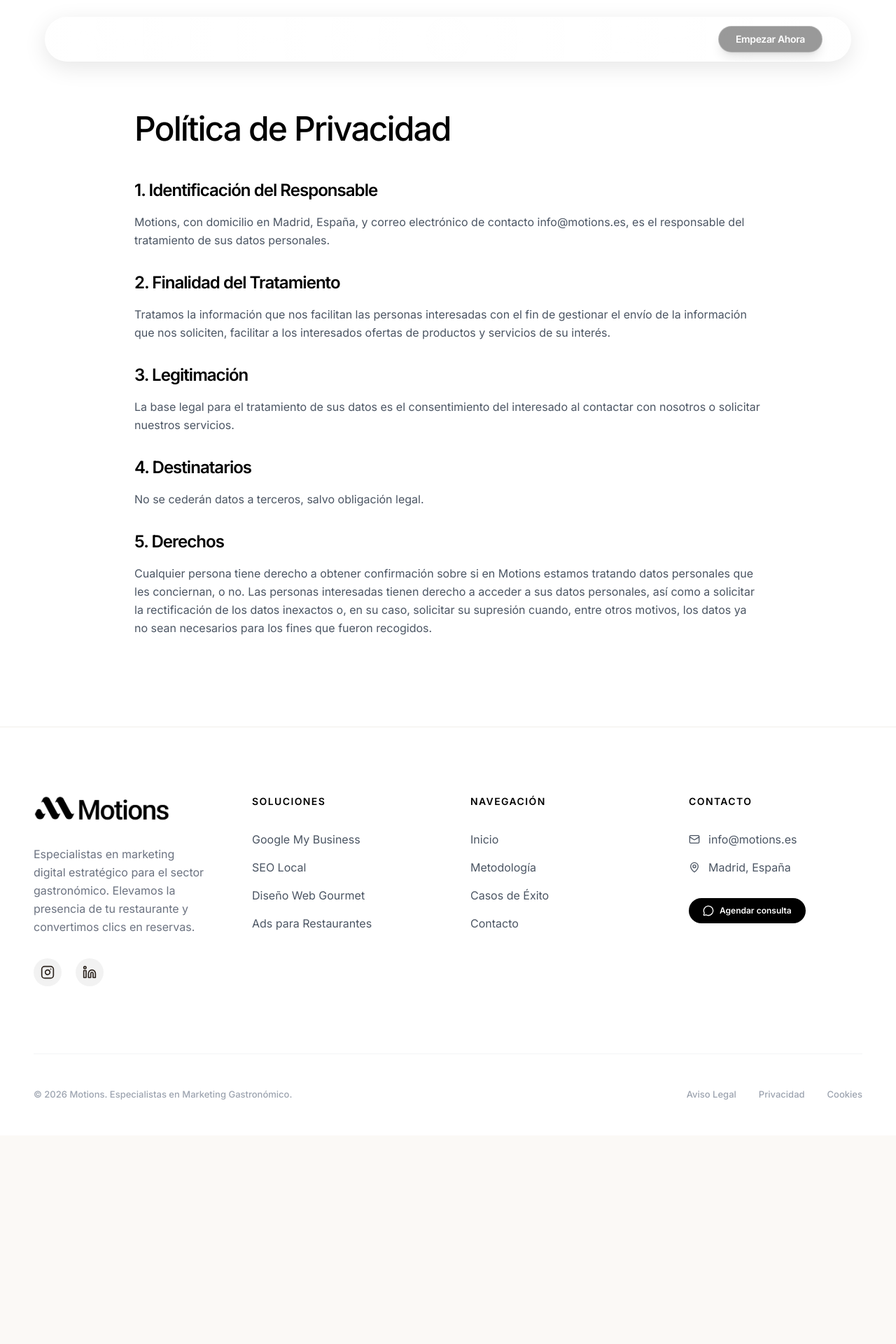
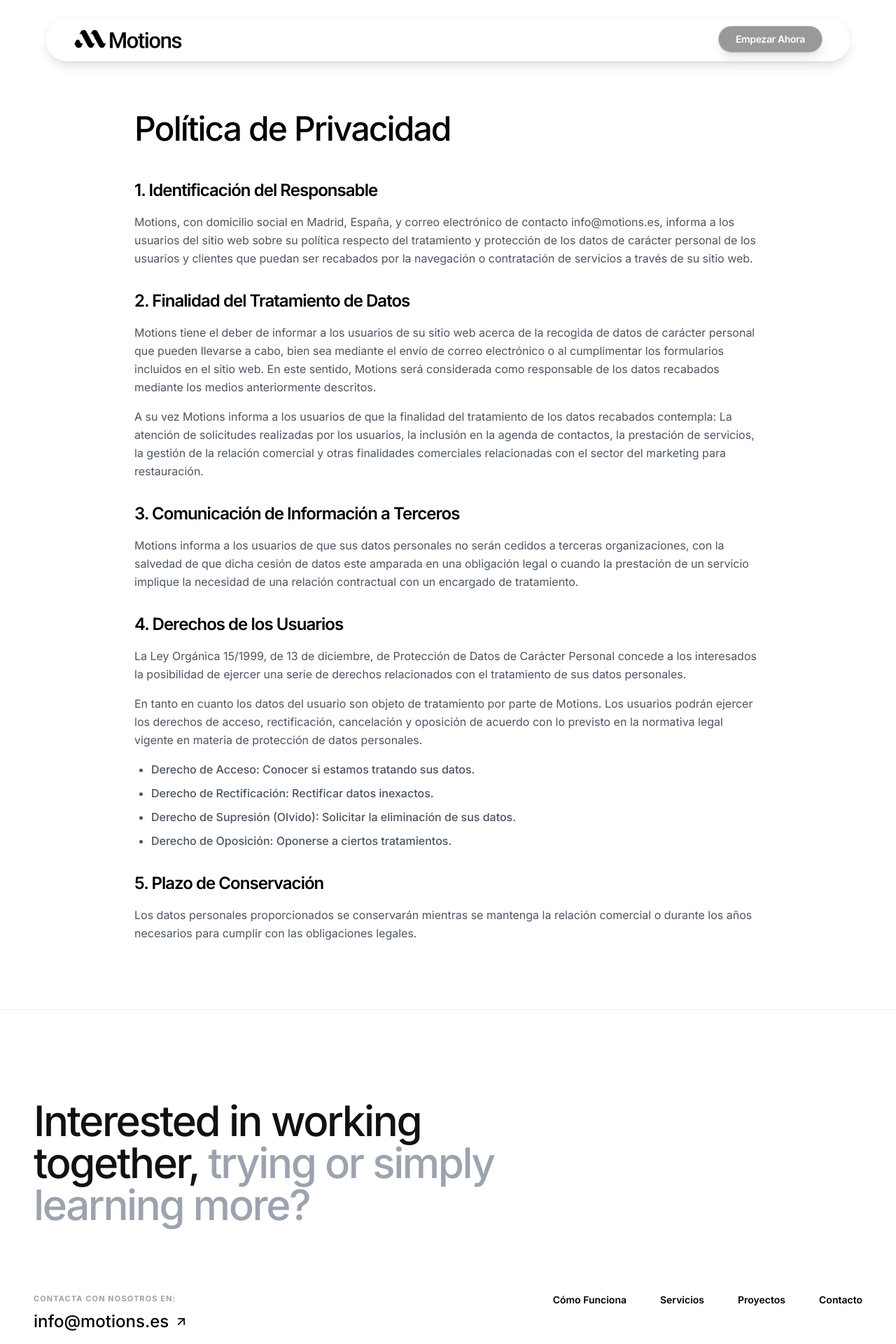
Before and after one commit to motionsmanagement/Motions, a React (Vite) app: page /privacidad in a window 1280 px wide. Shown: the top 1920 px of the page at 70% size. Before the commit the page ends 1622 px from the top, so only its background shows below. Built offline with nearby package versions, Linux system fonts and the light colour scheme.

Commit message:
feat: redesign footer like datawizz, expand legal content, and fix navbar on subpages

```diff
--- a/components/Footer.tsx
+++ b/components/Footer.tsx
@@ -1,80 +1,63 @@
 import React from 'react';
 import { Link } from 'react-router-dom';
-import { Instagram, Linkedin, MessageCircle, Mail, MapPin } from 'lucide-react';
+import { ArrowUpRight } from 'lucide-react';
 
 const Footer: React.FC = () => {
   return (
-    <footer className="bg-white pt-24 pb-12 px-6 md:px-12 border-t border-[#F1EFEA] font-['Inter']">
+    <footer className="bg-white pt-32 pb-10 px-6 md:px-12 border-t border-[#F1EFEA] font-['Inter'] overflow-hidden">
       <div className="max-w-7xl mx-auto">
-        <div className="grid grid-cols-1 md:grid-cols-2 lg:grid-cols-4 gap-16 mb-24">
-          {/* Logo & About */}
-          <div className="flex flex-col gap-8">
-            <Link to="/">
-              <img src="/motionsblack.png" alt="Motions Logo" className="h-10 w-auto" />
-            </Link>
-            <p className="text-gray-500 text-base leading-relaxed max-w-xs">
-              Especialistas en marketing digital estratégico para el sector gastronómico. Elevamos la presencia de tu restaurante y convertimos clics en reservas.
-            </p>
-            <div className="flex gap-5">
-              <a href="#" className="w-10 h-10 rounded-full bg-black/5 flex items-center justify-center hover:bg-black hover:text-white transition-all">
-                <Instagram className="w-5 h-5" />
-              </a>
-              <a href="#" className="w-10 h-10 rounded-full bg-black/5 flex items-center justify-center hover:bg-black hover:text-white transition-all">
-                <Linkedin className="w-5 h-5" />
-              </a>
+        {/* Top Headline Section */}
+        <div className="mb-24">
+          <h3 className="text-4xl md:text-6xl font-medium tracking-tighter text-[#111] max-w-2xl leading-[1.05]">
+            Interested in working together, <span className="text-gray-400">trying or simply learning more?</span>
+          </h3>
+        </div>
+
+        {/* Middle Information Section */}
+        <div className="flex flex-col md:flex-row justify-between items-start gap-12 mb-32">
+          {/* Contact Left */}
+          <div className="flex flex-col gap-2">
+            <span className="text-[11px] font-bold text-gray-400 uppercase tracking-widest">Contacta con nosotros en:</span>
+            <a href="mailto:info@motions.es" className="group flex items-center gap-2 text-xl md:text-2xl font-medium text-black hover:opacity-70 transition-opacity">
+              info@motions.es
+              <ArrowUpRight className="w-5 h-5 group-hover:translate-x-0.5 group-hover:-translate-y-0.5 transition-transform" />
+            </a>
+          </div>
+
+          {/* Navigation Links Right */}
+          <div className="flex flex-wrap gap-x-12 gap-y-6">
+            <Link to="/#how-it-works" className="text-sm font-semibold text-black hover:opacity-60 transition-opacity">Cómo Funciona</Link>
+            <Link to="/#services" className="text-sm font-semibold text-black hover:opacity-60 transition-opacity">Servicios</Link>
+            <Link to="/#cases" className="text-sm font-semibold text-black hover:opacity-60 transition-opacity">Proyectos</Link>
+            <Link to="/#contact" className="text-sm font-semibold text-black hover:opacity-60 transition-opacity">Contacto</Link>
+          </div>
+        </div>
+
+        {/* Massive Brand Mark Section */}
+        <div className="relative mb-8 pt-10 border-t border-gray-100/50">
+          <div className="w-full flex justify-center">
+            <h1 className="text-[15vw] md:text-[18vw] font-black text-black select-none tracking-tighter leading-none grayscale opacity-[0.03] absolute -bottom-8 md:-bottom-20 pointer-events-none">
+              MOTIONS
+            </h1>
+            <img src="/motionsblack.png" alt="Motions Logo" className="w-[85%] md:w-[70%] h-auto opacity-100 relative z-10" />
+          </div>
+        </div>
+
+        {/* Bottom Social & Legal Row */}
+        <div className="mt-20 md:mt-32 pt-10 flex flex-col md:flex-row items-center justify-between gap-6 border-t border-gray-100">
+          <div className="flex flex-col md:flex-row items-center gap-4 md:gap-8 text-[11px] font-medium text-gray-400">
+            <p>© {new Date().getFullYear()} Motions. All rights reserved.</p>
+            <div className="flex gap-6">
+              <Link to="/aviso-legal" className="hover:text-black transition-colors">AVISO LEGAL</Link>
+              <Link to="/privacidad" className="hover:text-black transition-colors">PRIVACIDAD</Link>
+              <Link to="/cookies" className="hover:text-black transition-colors">COOKIES</Link>
             </div>
           </div>
 
-          {/* Soluciones */}
-          <div>
-            <h5 className="text-black font-semibold mb-8 text-sm uppercase tracking-widest">Soluciones</h5>
-            <ul className="space-y-4">
-              <li><Link to="/#services" className="text-gray-600 hover:text-black transition-colors">Google My Business</Link></li>
-              <li><Link to="/#services" className="text-gray-600 hover:text-black transition-colors">SEO Local</Link></li>
-              <li><Link to="/#services" className="text-gray-600 hover:text-black transition-colors">Diseño Web Gourmet</Link></li>
-              <li><Link to="/#services" className="text-gray-600 hover:text-black transition-colors">Ads para Restaurantes</Link></li>
-            </ul>
-          </div>
-
-          {/* Navegación */}
-          <div>
-            <h5 className="text-black font-semibold mb-8 text-sm uppercase tracking-widest">Navegación</h5>
-            <ul className="space-y-4">
-              <li><Link to="/" className="text-gray-600 hover:text-black transition-colors">Inicio</Link></li>
-              <li><Link to="/#how-it-works" className="text-gray-600 hover:text-black transition-colors">Metodología</Link></li>
-              <li><Link to="/#cases" className="text-gray-600 hover:text-black transition-colors">Casos de Éxito</Link></li>
-              <li><Link to="/#contact" className="text-gray-600 hover:text-black transition-colors">Contacto</Link></li>
-            </ul>
-          </div>
-
-          {/* Contacto */}
-          <div>
-            <h5 className="text-black font-semibold mb-8 text-sm uppercase tracking-widest">Contacto</h5>
-            <ul className="space-y-4">
-              <li className="flex items-center gap-3 text-gray-600">
-                <Mail className="w-4 h-4" />
-                <span>info@motions.es</span>
-              </li>
-              <li className="flex items-center gap-3 text-gray-600">
-                <MapPin className="w-4 h-4" />
-                <span>Madrid, España</span>
-              </li>
-              <li className="pt-4">
-                <a href="#contact" className="inline-flex items-center gap-2 px-5 py-2.5 bg-black text-white rounded-full text-xs font-semibold hover:bg-gray-800 transition-all">
-                  <MessageCircle className="w-4 h-4" />
-                  Agendar consulta
-                </a>
-              </li>
-            </ul>
-          </div>
-        </div>
-
-        <div className="pt-12 border-t border-gray-100 flex flex-col md:flex-row items-center justify-between gap-6 text-gray-400 text-[13px] font-medium">
-          <p>© {new Date().getFullYear()} Motions. Especialistas en Marketing Gastronómico.</p>
-          <div className="flex gap-8">
-            <Link to="/aviso-legal" className="hover:text-black transition-colors">Aviso Legal</Link>
-            <Link to="/privacidad" className="hover:text-black transition-colors">Privacidad</Link>
-            <Link to="/cookies" className="hover:text-black transition-colors">Cookies</Link>
+          <div className="flex gap-8 text-[11px] font-bold text-black uppercase tracking-widest">
+            <a href="#" className="hover:opacity-60 transition-all">Instagram</a>
+            <a href="#" className="hover:opacity-60 transition-all">LinkedIn</a>
+            <a href="#" className="hover:opacity-60 transition-all">TikTok</a>
           </div>
         </div>
       </div>
--- a/components/Navbar.tsx
+++ b/components/Navbar.tsx
@@ -1,8 +1,10 @@
 import React, { useState, useEffect } from 'react';
-import { Link } from 'react-router-dom';
+import { Link, useLocation } from 'react-router-dom';
 
 const Navbar: React.FC = () => {
   const [isScrolled, setIsScrolled] = useState(false);
+  const location = useLocation();
+  const isHomePage = location.pathname === '/';
 
   useEffect(() => {
     const handleScroll = () => {
@@ -12,11 +14,14 @@ const Navbar: React.FC = () => {
     return () => window.removeEventListener('scroll', handleScroll);
   }, []);
 
-  const themeClass = isScrolled
+  // Force dark styling if not on home page or if scrolled
+  const showDarkStyles = !isHomePage || isScrolled;
+
+  const themeClass = showDarkStyles
     ? "bg-white/80 border-black/5 shadow-lg text-[#2D241E]"
     : "liquid-glass border-white/20 text-white";
 
-  const logoSrc = isScrolled ? "/motionsblack.png" : "/MotionsLogo.png";
+  const logoSrc = showDarkStyles ? "/motionsblack.png" : "/MotionsLogo.png";
 
   return (
     <div className="fixed top-6 left-0 right-0 z-50 flex justify-center px-4 transition-all duration-300">
--- a/components/legal/LegalPages.tsx
+++ b/components/legal/LegalPages.tsx
@@ -10,7 +10,7 @@ const LegalPage: React.FC<{ title: string; children: React.ReactNode }> = ({ tit
             <main className="pt-40 pb-24 px-6 md:px-12">
                 <div className="max-w-4xl mx-auto">
                     <h1 className="text-4xl md:text-5xl font-medium tracking-tight text-black mb-12">{title}</h1>
-                    <div className="prose prose-lg max-w-none text-gray-600 leading-relaxed">
+                    <div className="prose prose-lg max-w-none text-gray-600 leading-relaxed space-y-8">
                         {children}
                     </div>
                 </div>
@@ -22,56 +22,95 @@ const LegalPage: React.FC<{ title: string; children: React.ReactNode }> = ({ tit
 
 export const PrivacyPolicy: React.FC = () => (
     <LegalPage title="Política de Privacidad">
-        <section className="mb-8">
+        <section>
             <h2 className="text-2xl font-semibold text-black mb-4">1. Identificación del Responsable</h2>
-            <p>Motions, con domicilio en Madrid, España, y correo electrónico de contacto info@motions.es, es el responsable del tratamiento de sus datos personales.</p>
+            <p>Motions, con domicilio social en Madrid, España, y correo electrónico de contacto info@motions.es, informa a los usuarios del sitio web sobre su política respecto del tratamiento y protección de los datos de carácter personal de los usuarios y clientes que puedan ser recabados por la navegación o contratación de servicios a través de su sitio web.</p>
         </section>
-        <section className="mb-8">
-            <h2 className="text-2xl font-semibold text-black mb-4">2. Finalidad del Tratamiento</h2>
-            <p>Tratamos la información que nos facilitan las personas interesadas con el fin de gestionar el envío de la información que nos soliciten, facilitar a los interesados ofertas de productos y servicios de su interés.</p>
+
+        <section>
+            <h2 className="text-2xl font-semibold text-black mb-4">2. Finalidad del Tratamiento de Datos</h2>
+            <p>Motions tiene el deber de informar a los usuarios de su sitio web acerca de la recogida de datos de carácter personal que pueden llevarse a cabo, bien sea mediante el envío de correo electrónico o al cumplimentar los formularios incluidos en el sitio web. En este sentido, Motions será considerada como responsable de los datos recabados mediante los medios anteriormente descritos.</p>
+            <p className="mt-4">A su vez Motions informa a los usuarios de que la finalidad del tratamiento de los datos recabados contempla: La atención de solicitudes realizadas por los usuarios, la inclusión en la agenda de contactos, la prestación de servicios, la gestión de la relación comercial y otras finalidades comerciales relacionadas con el sector del marketing para restauración.</p>
         </section>
-        <section className="mb-8">
-            <h2 className="text-2xl font-semibold text-black mb-4">3. Legitimación</h2>
-            <p>La base legal para el tratamiento de sus datos es el consentimiento del interesado al contactar con nosotros o solicitar nuestros servicios.</p>
+
+        <section>
+            <h2 className="text-2xl font-semibold text-black mb-4">3. Comunicación de Información a Terceros</h2>
+            <p>Motions informa a los usuarios de que sus datos personales no serán cedidos a terceras organizaciones, con la salvedad de que dicha cesión de datos este amparada en una obligación legal o cuando la prestación de un servicio implique la necesidad de una relación contractual con un encargado de tratamiento.</p>
         </section>
-        <section className="mb-8">
-            <h2 className="text-2xl font-semibold text-black mb-4">4. Destinatarios</h2>
-            <p>No se cederán datos a terceros, salvo obligación legal.</p>
+
+        <section>
+            <h2 className="text-2xl font-semibold text-black mb-4">4. Derechos de los Usuarios</h2>
+            <p>La Ley Orgánica 15/1999, de 13 de diciembre, de Protección de Datos de Carácter Personal concede a los interesados la posibilidad de ejercer una serie de derechos relacionados con el tratamiento de sus datos personales.</p>
+            <p className="mt-4">En tanto en cuanto los datos del usuario son objeto de tratamiento por parte de Motions. Los usuarios podrán ejercer los derechos de acceso, rectificación, cancelación y oposición de acuerdo con lo previsto en la normativa legal vigente en materia de protección de datos personales.</p>
+            <ul className="list-disc pl-6 mt-4 space-y-2 font-medium">
+                <li>Derecho de Acceso: Conocer si estamos tratando sus datos.</li>
+                <li>Derecho de Rectificación: Rectificar datos inexactos.</li>
+                <li>Derecho de Supresión (Olvido): Solicitar la eliminación de sus datos.</li>
+                <li>Derecho de Oposición: Oponerse a ciertos tratamientos.</li>
+            </ul>
         </section>
-        <section className="mb-8">
-            <h2 className="text-2xl font-semibold text-black mb-4">5. Derechos</h2>
-            <p>Cualquier persona tiene derecho a obtener confirmación sobre si en Motions estamos tratando datos personales que les conciernan, o no. Las personas interesadas tienen derecho a acceder a sus datos personales, así como a solicitar la rectificación de los datos inexactos o, en su caso, solicitar su supresión cuando, entre otros motivos, los datos ya no sean necesarios para los fines que fueron recogidos.</p>
+
+        <section>
+            <h2 className="text-2xl font-semibold text-black mb-4">5. Plazo de Conservación</h2>
+            <p>Los datos personales proporcionados se conservarán mientras se mantenga la relación comercial o durante los años necesarios para cumplir con las obligaciones legales.</p>
         </section>
     </LegalPage>
 );
 
 export const CookiesPolicy: React.FC = () => (
     <LegalPage title="Política de Cookies">
-        <p>En Motions utilizamos cookies para mejorar su experiencia de navegación. Las cookies son pequeños archivos de texto que se almacenan en su navegador cuando visita nuestra web.</p>
-        <section className="mt-8 mb-8">
-            <h2 className="text-2xl font-semibold text-black mb-4">Tipos de cookies que utilizamos:</h2>
-            <ul className="list-disc pl-6 space-y-2">
-                <li><strong>Cookies técnicas:</strong> Necesarias para el funcionamiento de la web.</li>
-                <li><strong>Cookies de análisis:</strong> Nos permiten medir el tráfico y mejorar el contenido.</li>
-            </ul>
+        <section>
+            <h2 className="text-2xl font-semibold text-black mb-4">¿Qué son las Cookies?</h2>
+            <p>Una cookie es un fichero que se descarga en su ordenador al acceder a determinadas páginas web. Las cookies permiten a una página web, entre otras cosas, almacenar y recuperar información sobre los hábitos de navegación de un usuario o de su equipo y, dependiendo de la información que contengan y de la forma en que utilice su equipo, pueden utilizarse para reconocer al usuario.</p>
         </section>
-        <p>Puede configurar su navegador para rechazar todas las cookies o para que le avise cuando se envíe una cookie.</p>
+
+        <section>
+            <h2 className="text-2xl font-semibold text-black mb-4">Tipos de Cookies Utilizadas por Motions</h2>
+            <div className="space-y-4">
+                <div>
+                    <h3 className="text-xl font-medium text-black">1. Cookies Propias</h3>
+                    <p>Son aquellas que se envían al equipo terminal del usuario desde un equipo o dominio gestionado por el propio editor y desde el que se presta el servicio solicitado por el usuario.</p>
+                </div>
+                <div>
+                    <h3 className="text-xl font-medium text-black">2. Cookies de Terceros</h3>
+                    <p>Son aquellas que se envían al equipo terminal del usuario desde un equipo o dominio que no es gestionado por el editor, sino por otra entidad que trata los datos obtenidos través de las cookies.</p>
+                </div>
+                <div>
+                    <h3 className="text-xl font-medium text-black">3. Cookies de Análisis</h3>
+                    <p>Son aquellas que bien tratadas por nosotros o por terceros, nos permiten cuantificar el número de usuarios y así realizar la medición y análisis estadístico de la utilización que hacen los usuarios del servicio ofertado.</p>
+                </div>
+            </div>
+        </section>
+
+        <section>
+            <h2 className="text-2xl font-semibold text-black mb-4">Cómo Desactivar las Cookies</h2>
+            <p>Usted puede permitir, bloquear o eliminar las cookies instaladas en su equipo mediante la configuración de las opciones del navegador instalado en su ordenador.</p>
+            <p className="mt-4 italic">Tenga en cuenta que si elimina o bloquea las cookies de este sitio web, es posible que algunas funciones no estén disponibles o que la calidad de la página web se vea afectada.</p>
+        </section>
     </LegalPage>
 );
 
 export const LegalNotice: React.FC = () => (
     <LegalPage title="Aviso Legal">
-        <section className="mb-8">
+        <section>
             <h2 className="text-2xl font-semibold text-black mb-4">1. Datos Identificativos</h2>
-            <p>En cumplimiento con el deber de información recogido en artículo 10 de la Ley 34/2002, de 11 de julio, de Servicios de la Sociedad de la Información y del Comercio Electrónico, a continuación se reflejan los siguientes datos: el titular de dominio web es Motions, con email info@motions.es.</p>
+            <p>En cumplimiento con el deber de información recogido en artículo 10 de la Ley 34/2002, de 11 de julio, de Servicios de la Sociedad de la Información y del Comercio Electrónico, se reflejan los siguientes datos: la empresa titular de dominio web es Motions, con email de contacto info@motions.es, con sede en Madrid, España.</p>
         </section>
-        <section className="mb-8">
-            <h2 className="text-2xl font-semibold text-black mb-4">2. Usuarios</h2>
-            <p>El acceso y/o uso de este portal de Motions atribuye la condición de USUARIO, que acepta, desde dicho acceso y/o uso, las Condiciones Generales de Uso aquí reflejadas.</p>
+
+        <section>
+            <h2 className="text-2xl font-semibold text-black mb-4">2. Propiedad Intelectual e Industrial</h2>
+            <p>Motions por sí o como cesionaria, es titular de todos los derechos de propiedad intelectual e industrial de su página web, así como de los elementos contenidos en la misma (a título enunciativo, imágenes, sonido, audio, vídeo, software o textos; marcas o logotipos, combinaciones de colores, estructura y diseño, selección de materiales usados, programas de ordenador necesarios para su funcionamiento, acceso y uso, etc.).</p>
+            <p className="mt-4">Todos los derechos reservados. Quedan expresamente prohibidas la reproducción, la distribución y la comunicación pública, incluida su modalidad de puesta a disposición, de la totalidad o parte de los contenidos de esta página web, con fines comerciales, en cualquier soporte y por cualquier medio técnico, sin la autorización de Motions.</p>
         </section>
-        <section className="mb-8">
-            <h2 className="text-2xl font-semibold text-black mb-4">3. Uso del Portal</h2>
-            <p>motions.es proporciona el acceso a multitud de informaciones, servicios, programas o datos en Internet pertenecientes a Motions a los que el USUARIO pueda tener acceso.</p>
+
+        <section>
+            <h2 className="text-2xl font-semibold text-black mb-4">3. Exclusión de Garantías y Responsabilidad</h2>
+            <p>Motions no se hace responsable, en ningún caso, de los daños y perjuicios de cualquier naturaleza que pudieran ocasionar, a título enunciativo: errores u omisiones en los contenidos, falta de disponibilidad del portal o la transmisión de virus o programas maliciosos o lesivos en los contenidos, a pesar de haber adoptado todas las medidas tecnológicas necesarias para evitarlo.</p>
+        </section>
+
+        <section>
+            <h2 className="text-2xl font-semibold text-black mb-4">4. Modificaciones</h2>
+            <p>Motions se reserva el derecho de efectuar sin previo aviso las modificaciones que considere oportunas en su portal, pudiendo cambiar, suprimir o añadir tanto los contenidos y servicios que se presten a través de la misma como la forma en la que éstos aparezcan presentados o localizados en su portal.</p>
         </section>
     </LegalPage>
 );
```
